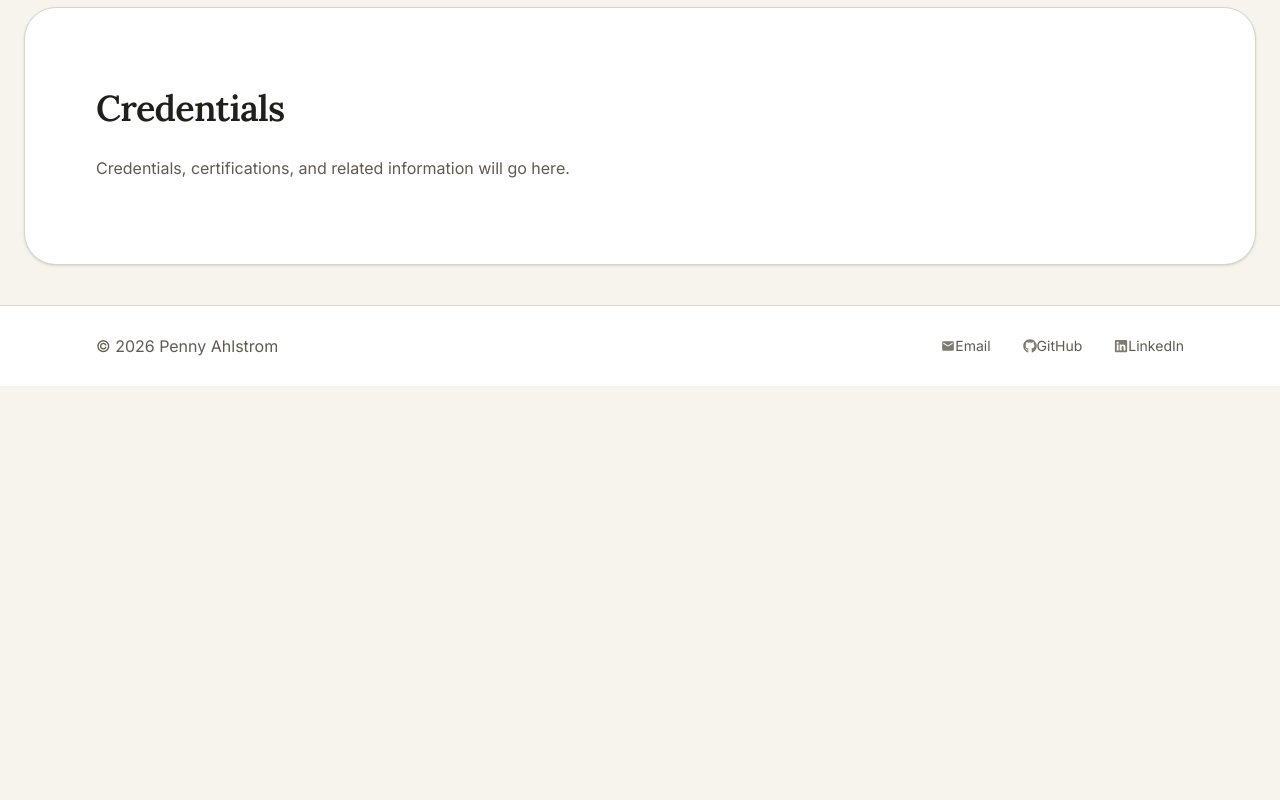
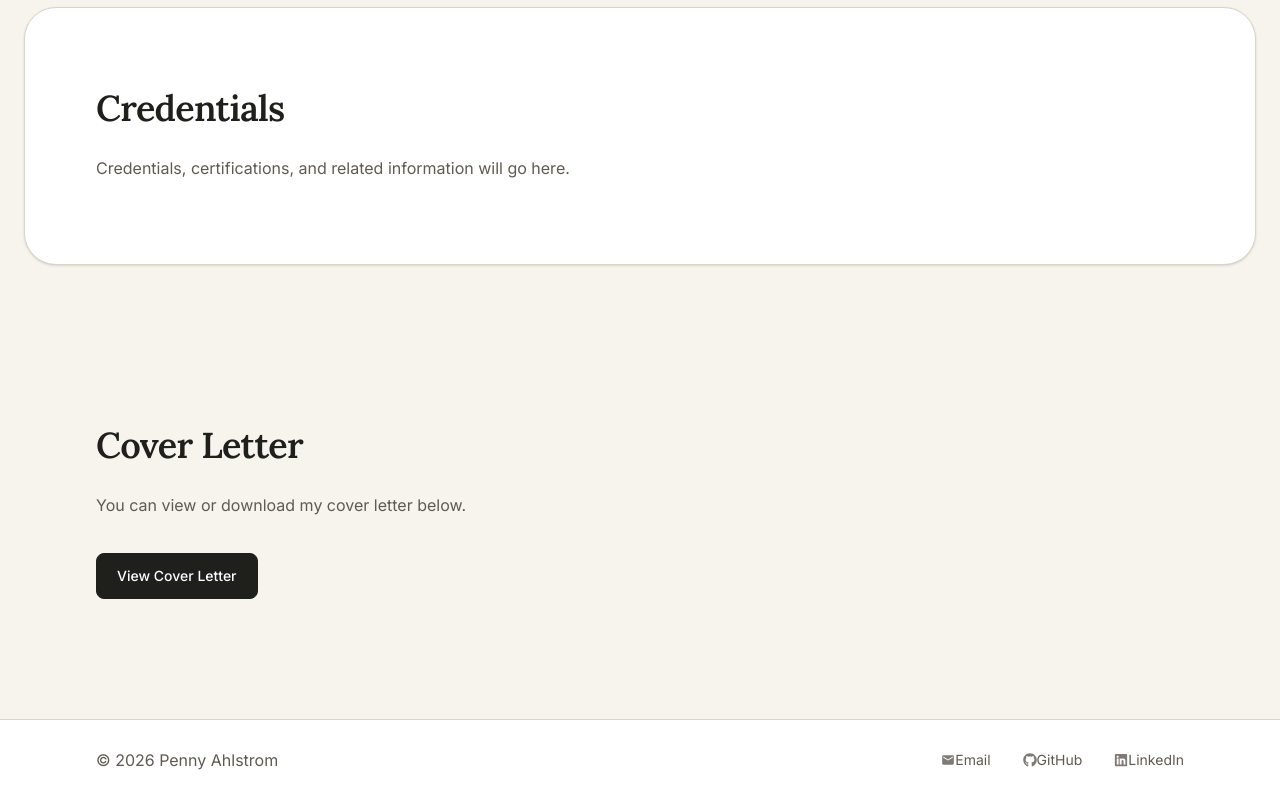
Before and after one commit to PennyAhlstrom/my-portfolio, a Next.js app: page /resume in a window 1280 px wide. Shown: the part 524-1324 px from the top of the page. Before the commit the page ends 910 px from the top, so only its background shows below. Built offline with nearby package versions, Linux system fonts and the light colour scheme.

Commit message:
add cover letter section to resume page

```diff
--- a/app/resume/page.tsx
+++ b/app/resume/page.tsx
@@ -1,4 +1,5 @@
 import ResumeViewer from "@/components/resume/ResumeViewer";
+import CoverLetterViewer from "@/components/resume/CoverLetterViewer";
 import Credentials from "@/components/resume/Credentials";
 
 export default function ResumePage() {
@@ -6,6 +7,7 @@ export default function ResumePage() {
     <>
       <ResumeViewer />
       <Credentials />
+      <CoverLetterViewer />
     </>
   );
 }
--- /dev/null
+++ b/components/resume/CoverLetterViewer.tsx
@@ -0,0 +1,33 @@
+import Section from "@/components/ui/SectionWrapper";
+import Container from "@/components/layout/Container";
+import SectionHeader from "@/components/ui/SectionHeader";
+import Text from "@/components/ui/Text";
+import Button from "@/components/ui/Button";
+
+export default function CoverLetterViewer() {
+  return (
+    <Section variant="plain">
+      <Container>
+        <div className="max-w-3xl">
+          <SectionHeader>Cover Letter</SectionHeader>
+
+          <Text className="mt-4 text-muted">
+            You can view or download my cover letter below.
+          </Text>
+
+          <div className="mt-8">
+            <Button
+              href="/resume.pdf"
+              variant="primary"
+              theme="light"
+              external
+              newTab
+            >
+              View Cover Letter
+            </Button>
+          </div>
+        </div>
+      </Container>
+    </Section>
+  );
+}
```
